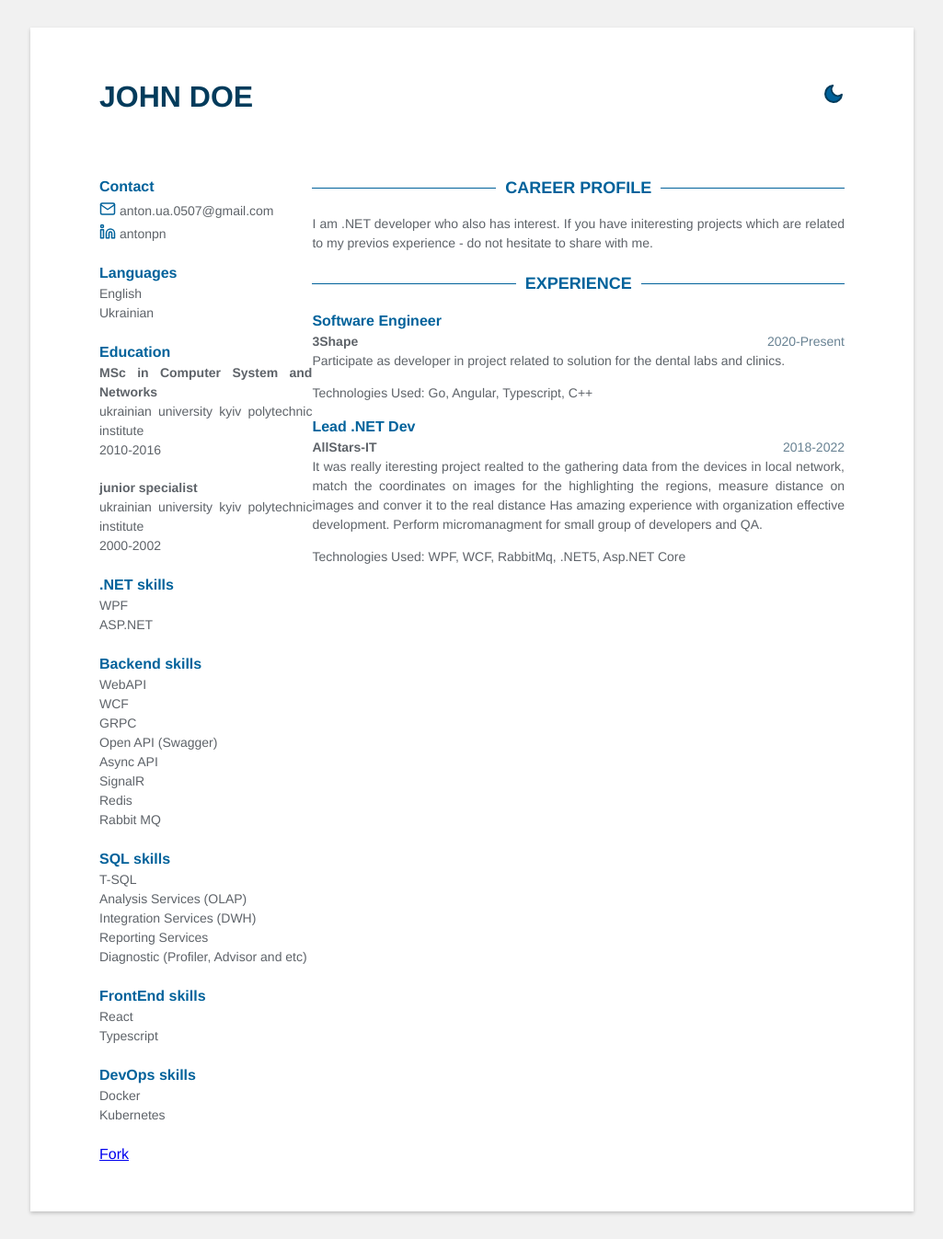
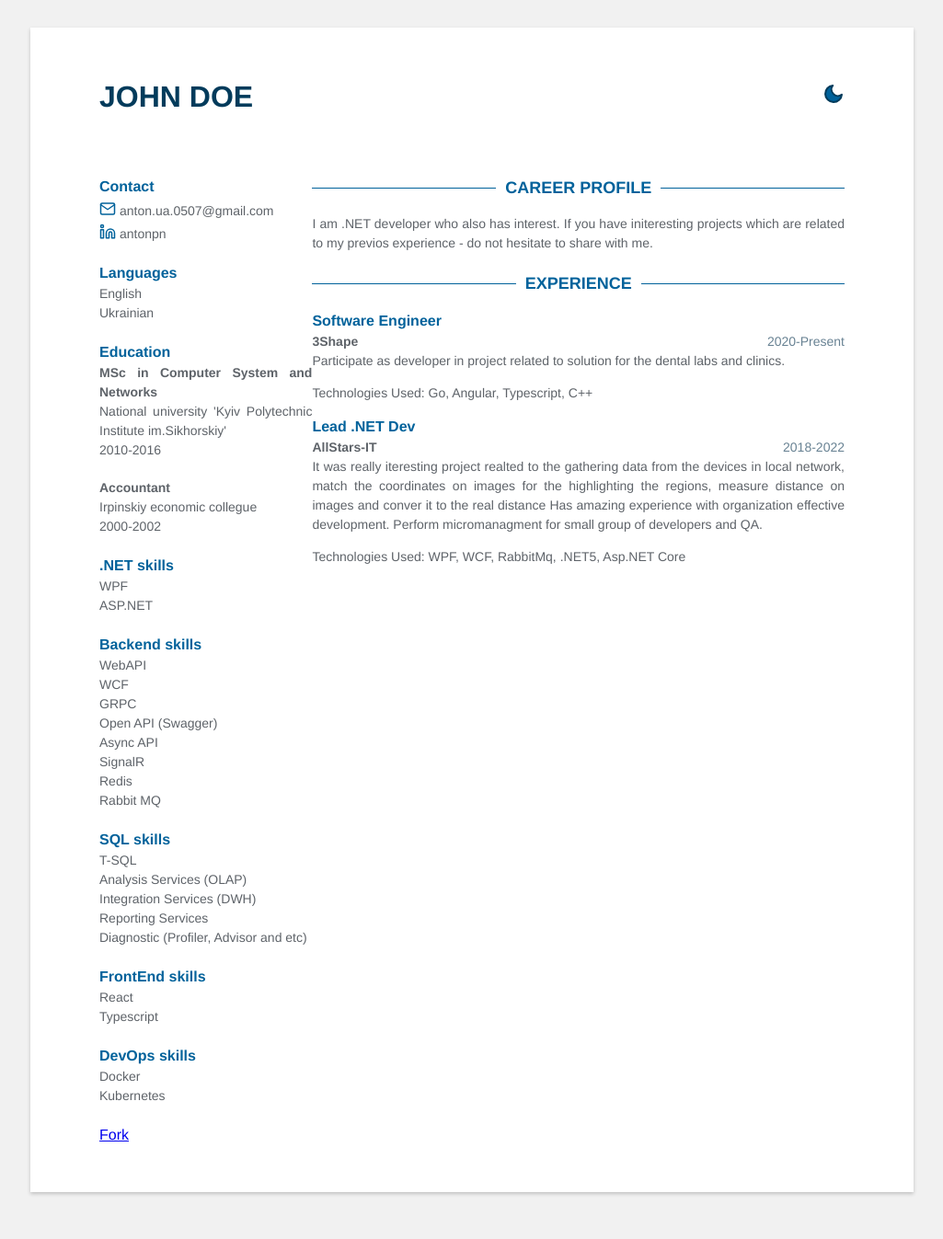
Before and after one commit to Perekur/perekur.github.io, a Jekyll site: the page built from index.html, in a window 1280 px wide. Shown: the whole page at 92% size, without its empty margins (127-1152 px from the left). Built offline with Jekyll 4.4.1, drawn with Linux system fonts in a browser that asks for light colours; after the commit the page ends 1326 px from its top, so only the background shows below that.

Commit message:
Update some information

```diff
--- a/_data/data.yml
+++ b/_data/data.yml
@@ -18,12 +18,12 @@ languages:
 education:
   - degree: MSc in Computer System and Networks
     time: 2010-2016
-    university: ukrainian university kyiv polytechnic institute
+    university: |
+      National university 'Kyiv Polytechnic Institute im.Sikhorskiy'
 
-  - degree: junior specialist
+  - degree: Accountant
     time: 2000-2002
-    university: ukrainian university kyiv polytechnic institute
-
+    university: Irpinskiy economic collegue
 
 skills:
   - category: .NET
--- a/jekill_config.yml
+++ b/jekill_config.yml
@@ -252,7 +252,7 @@ date_format: "%B %-d, %Y"
 #################################################################################
 
 # Output options (more information on Jekyll's site)
-timezone: "America/Toronto"
+timezone: "Ukraine/Kyiv"
 markdown: kramdown
 highlighter: rouge
 permalink: /:year-:month-:day-:title/
```
Also changed, not shown: preview.png (deleted), 1 other file.
